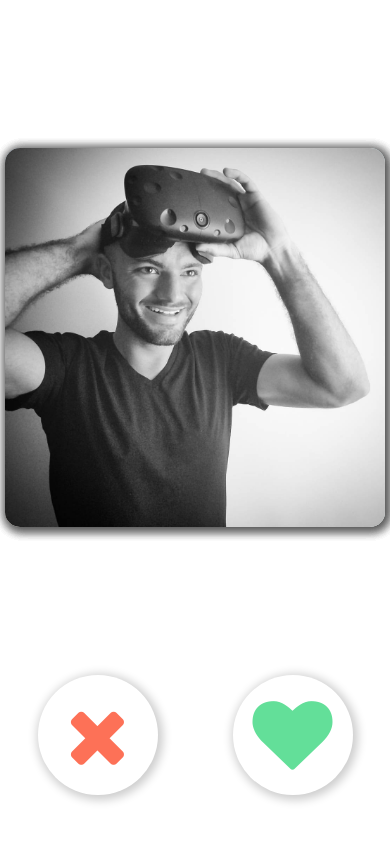
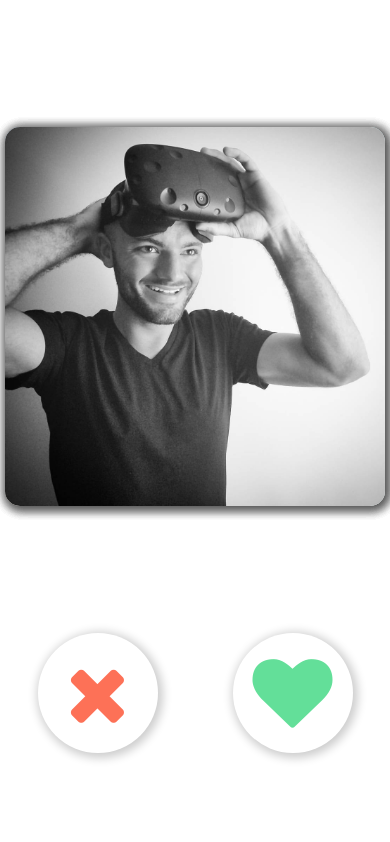
Before and after one commit to dbradleyfl/tinder-interface, a React (Create React App) app: page / in a window 390 px wide. Built offline with nearby package versions, Linux system fonts and the light colour scheme.

Commit message:
fix buttons on iphone better

```diff
--- a/src/App.css
+++ b/src/App.css
@@ -5,7 +5,7 @@
 .CardDeck {
   position: relative;
   margin: auto;
-  height: 80%;
+  height: 75%;
 }
 
 .Card {
```
